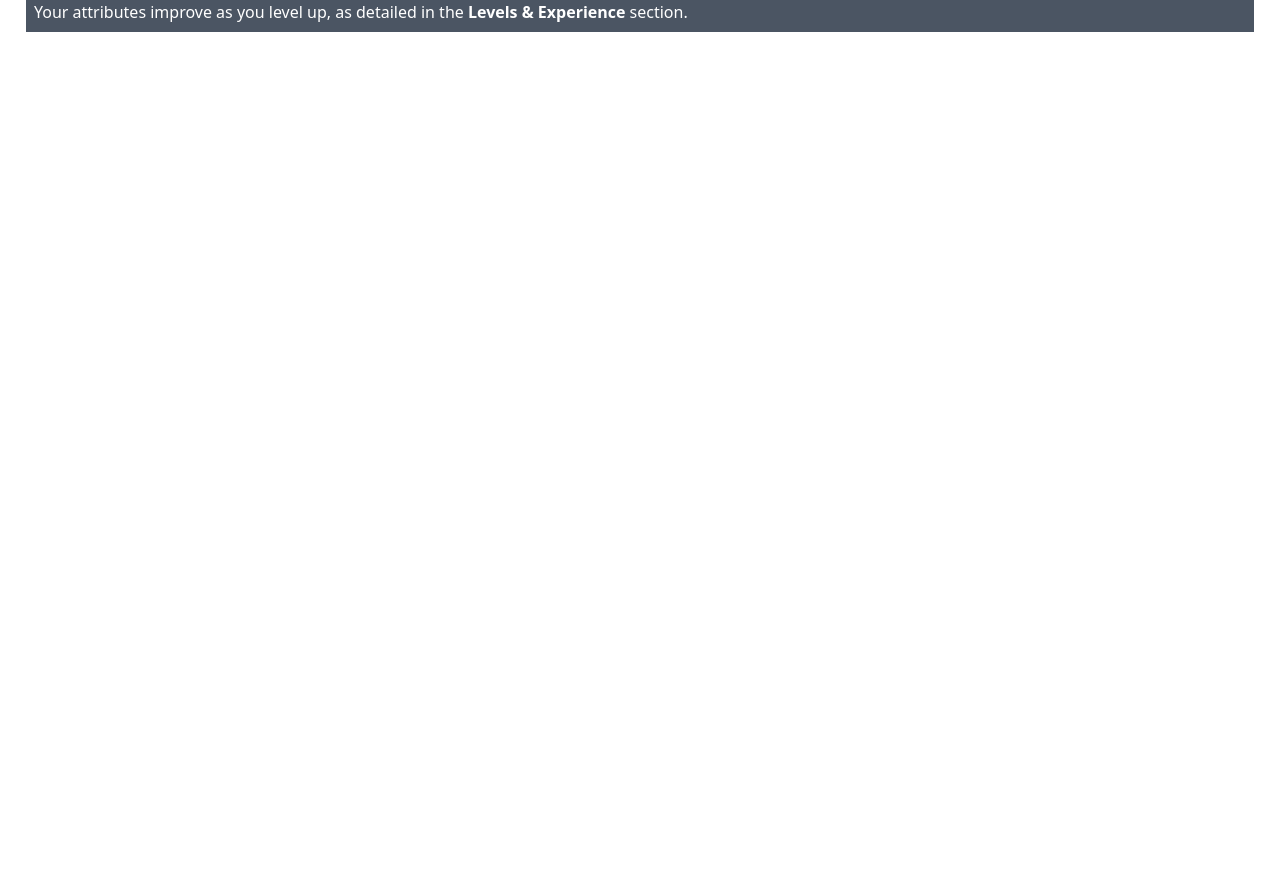
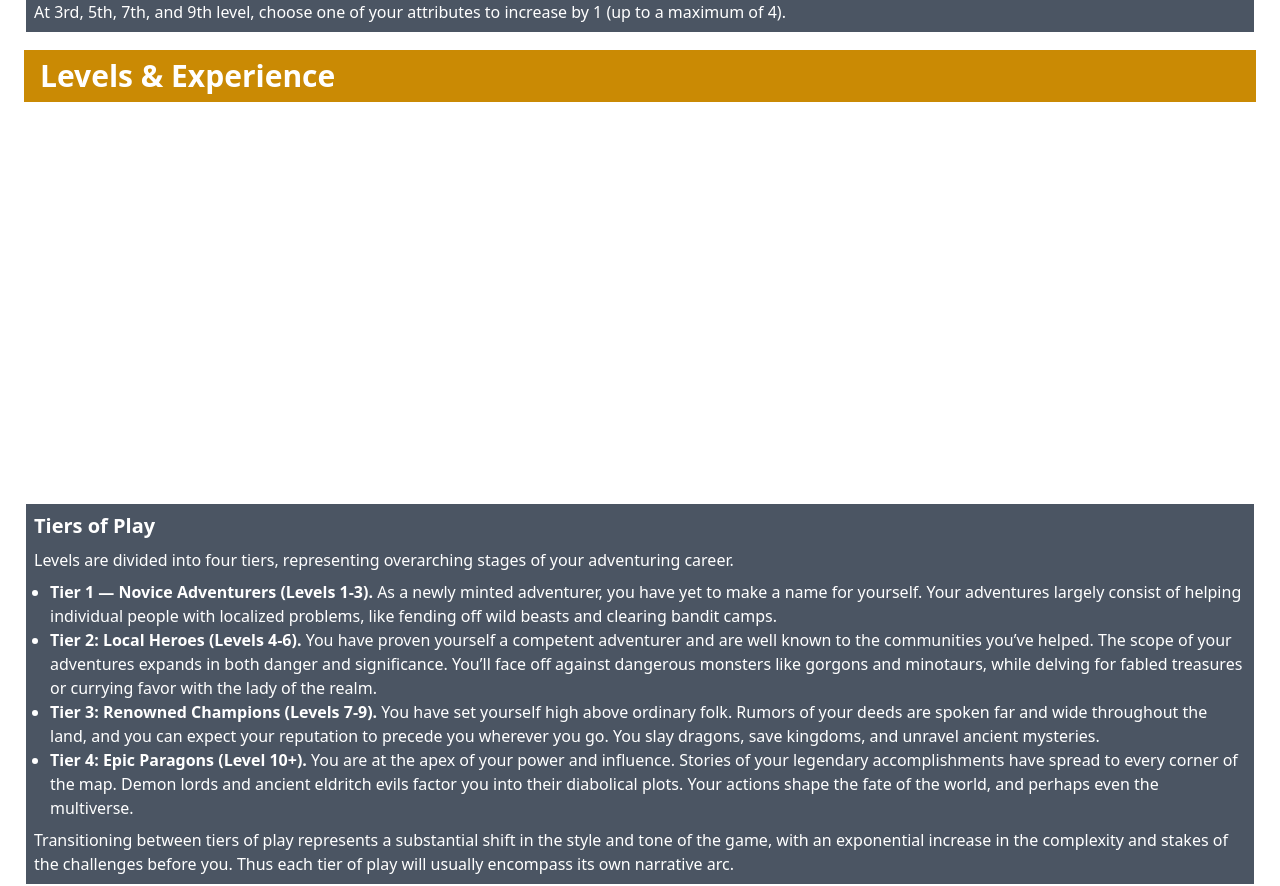
Before and after one commit to lfs48/rulebook, a SvelteKit app: page / in a window 1280 px wide. Shown: the part 846-1732 px from the top of the page. Before the commit the page ends 880 px from the top, so only its background shows below. Built offline with nearby package versions, Linux system fonts and the light colour scheme.

Commit message:
content: add leveling & experience section

```diff
--- a/src/routes/+page.svelte
+++ b/src/routes/+page.svelte
@@ -139,8 +139,97 @@
 
                 <br/>
 
-                Your attributes improve as you level up,
-                as detailed in the <b>Levels & Experience</b> section.
+                At 3rd, 5th, 7th, and 9th level,
+                choose one of your attributes to increase by 1
+                (up to a maximum of 4).
+            </p>
+        </aside>
+
+    </section>
+
+    <section>
+
+        <h2>Levels & Experience</h2>
+
+        <p>
+            Your level is a number quantifying your experience
+            as an adventurer and the achievements under your belt.
+            You will typically begin the game as a 1st level character,
+            though you may sometimes be tasked with creating a higher level
+            character from scratch — such as if your previous character dies.
+            The maximum level you can reach is 10th.
+
+            <br/>
+
+            As you go on adventures and overcome challenges,
+            you will earn <b>experience points (EXP)</b>.
+            EXP is awarded based on meeting certain criteria during an adventure.
+            When you complete downtime, you will earn 1 EXP if
+            your party achieved at least two of the following since your last downtime.
+            If you achieved three or more, you earn 2 EXP.
+        </p>
+
+        <ul>
+            <li>Bested a challenging foe in combat.</li>
+            <li>Plundered a valuable and well-guarded treasure.</li>
+            <li>Unraveled a mystery, foiled a plot, or unmasked a conspiracy.</li>
+            <li>Navigated a perilous situation with a clever plan.</li>
+            <li>Achieved something of great personal significance not otherwise covered by these criteria.</li>
+        </ul>
+
+        <p>
+            Once you have earned a sufficient number of EXP,
+            your level increases by 1. This is called <b>leveling up</b>.
+            Leveling up from 1st to 2nd level requires 3 EXP,
+            and each subsequent level requires one additional EXP
+            (2nd→3rd requires 4, 3rd→4th requires 5, etc).
+            Your EXP resets when you level up.
+            Any leftover EXP you have over the amount required to level up
+            doesn't carry over to the next level,
+            and is instead converted to <b>fate points</b>.
+        </p>
+
+        <aside>
+            <h3>Tiers of Play</h3>
+            <p>
+                Levels are divided into four tiers,
+                representing overarching stages of your adventuring career.
+            </p>
+            <ul>
+                <li>
+                    <b>Tier 1 — Novice Adventurers (Levels 1-3).</b>
+                    As a newly minted adventurer, you have yet to make a name for yourself.
+                    Your adventures largely consist of helping individual people with localized problems,
+                    like fending off wild beasts and clearing bandit camps.
+                </li>
+                <li>
+                    <b>Tier 2: Local Heroes (Levels 4-6).</b>
+                    You have proven yourself a competent adventurer
+                    and are well known to the communities you’ve helped.
+                    The scope of your adventures expands in both danger and significance.
+                    You’ll face off against dangerous monsters like gorgons and minotaurs,
+                    while delving for fabled treasures or currying favor with the lady of the realm.
+                </li>
+                <li>
+                    <b>Tier 3: Renowned Champions (Levels 7-9).</b>
+                    You have set yourself high above ordinary folk.
+                    Rumors of your deeds are spoken far and wide throughout the land,
+                    and you can expect your reputation to precede you wherever you go.
+                    You slay dragons, save kingdoms, and unravel ancient mysteries.
+                </li>
+                <li>
+                    <b>Tier 4: Epic Paragons (Level 10+).</b>
+                    You are at the apex of your power and influence.
+                    Stories of your legendary accomplishments have spread to every corner of the map.
+                    Demon lords and ancient eldritch evils factor you into their diabolical plots.
+                    Your actions shape the fate of the world, and perhaps even the multiverse.
+                </li>
+            </ul>
+            <p>
+                Transitioning between tiers of play represents a substantial shift
+                in the style and tone of the game, with an exponential increase
+                in the complexity and stakes of the challenges before you.
+                Thus each tier of play will usually encompass its own narrative arc.
             </p>
         </aside>
 
```
